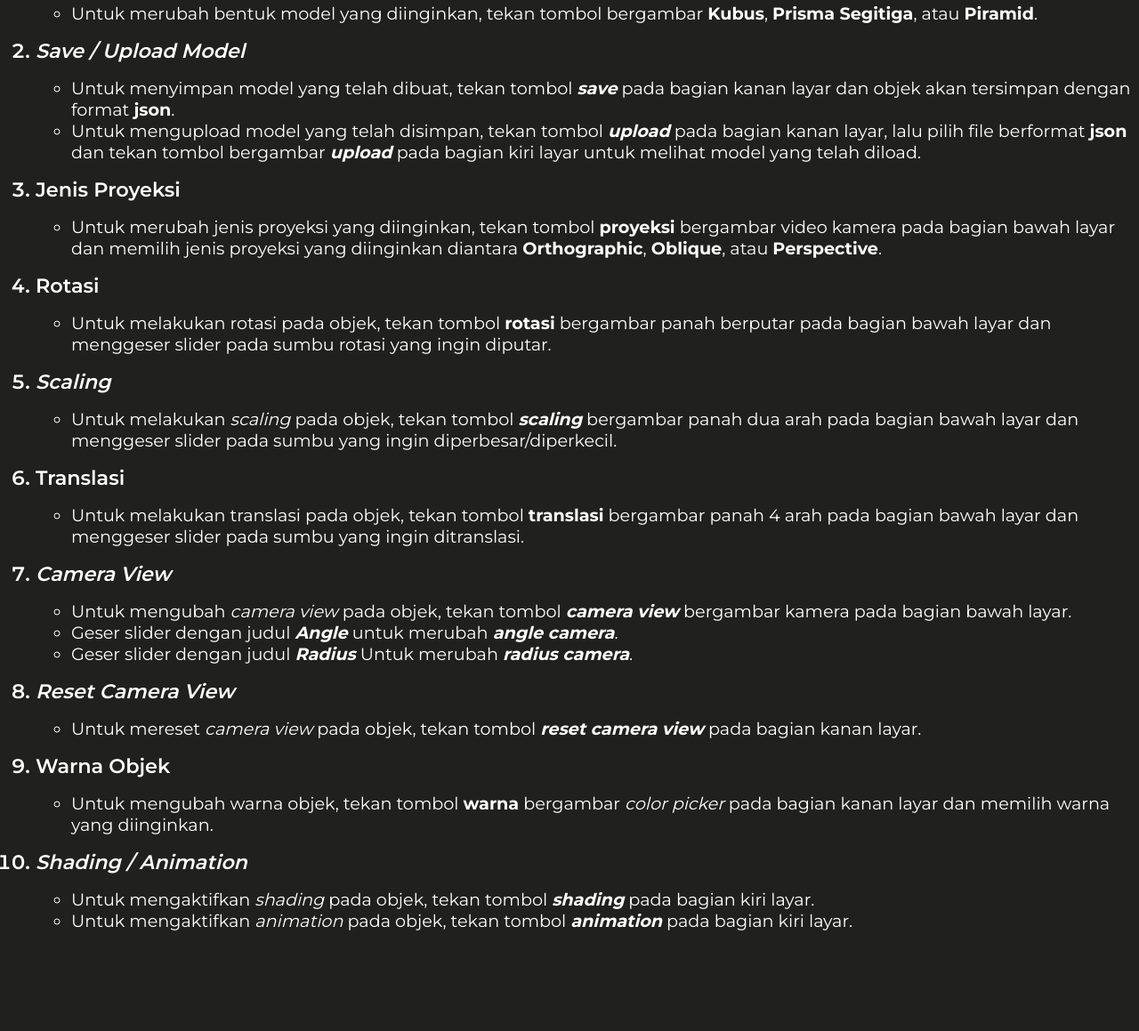
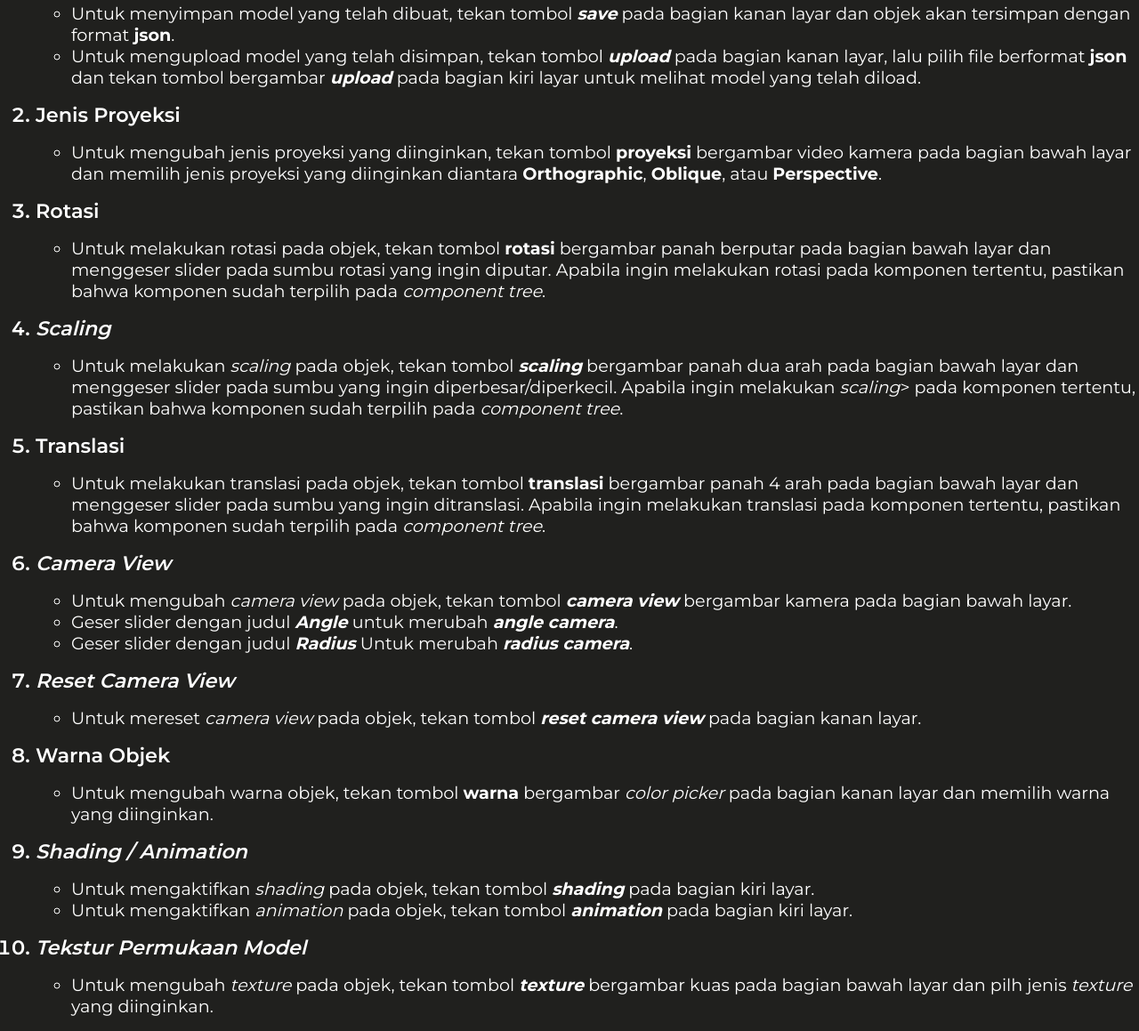
Before and after one commit to lizardyy/IF3260_Tugas3_K03_G02, a plain HTML site: page src/help.html in a window 1280 px wide. Shown: the part 157-1316 px from the top of the page at 89% size. Before the commit the page ends 1220 px from the top, so only its background shows below. Drawn offline with Linux system fonts and the light colour scheme.

Commit message:
init readme

```diff
--- a/src/help.html
+++ b/src/help.html
@@ -6,17 +6,12 @@
     <meta name="viewport" content="width=device-width, initial-scale=1.0">
     <script src="https://kit.fontawesome.com/bd3cec54b7.js" crossorigin="anonymous"></script>
     <link rel="stylesheet" href="style.css">
-    <title>WEBGL 3D Help </title>
+    <title>WEBGL 3D<i>Articulated Model</i> Help </title>
 </head>
 <body>
     <h1 id="web_title">Petunjuk Penggunaan</h1>
     <br>
     <ol>
-        <li> Bentuk Model
-            <ul>
-                <li>Untuk merubah bentuk model yang diinginkan, tekan tombol bergambar <b>Kubus</b>, <b>Prisma Segitiga</b>, atau <b>Piramid</b>.</li>
-            </ul>
-        </li>
         <li> <i>Save / Upload Model</i>
             <ul>
                 <li>Untuk menyimpan model yang telah dibuat, tekan tombol <b><i>save</i></b> pada bagian kanan layar dan objek akan tersimpan dengan format <b>json</b>.</li>
@@ -25,21 +20,24 @@
         </li>
         <li> Jenis Proyeksi
             <ul>
-                <li>Untuk merubah jenis proyeksi yang diinginkan, tekan tombol <b>proyeksi</b> bergambar video kamera pada bagian bawah layar dan memilih jenis proyeksi yang diinginkan diantara <b>Orthographic</b>, <b>Oblique</b>, atau <b>Perspective</b>.</li>
+                <li>Untuk mengubah jenis proyeksi yang diinginkan, tekan tombol <b>proyeksi</b> bergambar video kamera pada bagian bawah layar dan memilih jenis proyeksi yang diinginkan diantara <b>Orthographic</b>, <b>Oblique</b>, atau <b>Perspective</b>.</li>
             </ul>
         </li>
         <li> Rotasi
             <ul>
-                <li>Untuk melakukan rotasi pada objek, tekan tombol <b>rotasi</b> bergambar panah berputar pada bagian bawah layar dan menggeser slider pada sumbu rotasi yang ingin diputar.</li>
+                <li>Untuk melakukan rotasi pada objek, tekan tombol <b>rotasi</b> bergambar panah berputar pada bagian bawah layar dan menggeser slider pada sumbu rotasi yang ingin diputar.
+                    Apabila ingin melakukan rotasi pada komponen tertentu, pastikan bahwa komponen sudah terpilih pada <i>component tree</i>.</li>
             </ul>
         </li>
         <li> <i>Scaling</i>
             <ul>
-                <li>Untuk melakukan <i>scaling</i> pada objek, tekan tombol <b><i>scaling</i></b> bergambar panah dua arah pada bagian bawah layar dan menggeser slider pada sumbu yang ingin diperbesar/diperkecil.</li>
+                <li>Untuk melakukan <i>scaling</i> pada objek, tekan tombol <b><i>scaling</i></b> bergambar panah dua arah pada bagian bawah layar dan menggeser slider pada sumbu yang ingin diperbesar/diperkecil.
+                    Apabila ingin melakukan <i>scaling</i>> pada komponen tertentu, pastikan bahwa komponen sudah terpilih pada <i>component tree</i>.</li>
             </ul>
         <li> Translasi
             <ul>
-                <li>Untuk melakukan translasi pada objek, tekan tombol <b>translasi</b> bergambar panah 4 arah pada bagian bawah layar dan menggeser slider pada sumbu yang ingin ditranslasi.</li>
+                <li>Untuk melakukan translasi pada objek, tekan tombol <b>translasi</b> bergambar panah 4 arah pada bagian bawah layar dan menggeser slider pada sumbu yang ingin ditranslasi.
+                    Apabila ingin melakukan translasi pada komponen tertentu, pastikan bahwa komponen sudah terpilih pada <i>component tree</i>.</li>
             </ul>
         </li>
         <li> <i>Camera View</i>
@@ -65,6 +63,12 @@
                 <li>Untuk mengaktifkan <i>animation</i> pada objek, tekan tombol <b><i>animation</i></b> pada bagian kiri layar.</li>
             </ul>
         </li>
+        <li>
+            <i>Tekstur Permukaan Model</i>
+            <ul>
+                <li>Untuk mengubah <i>texture</i> pada objek, tekan tombol <b><i>texture</i></b> bergambar kuas pada bagian bawah layar dan
+                    pilh jenis <i>texture</i> yang diinginkan.</li>
+        </li>
     </ol>
 </body>
 </html>
```
Also changed, not shown: src/index.html (+4 -4 lines), 1 other file.
